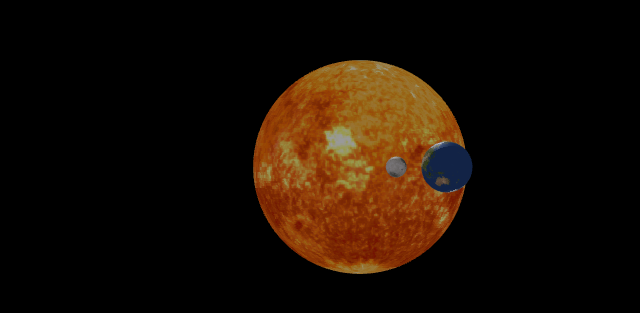
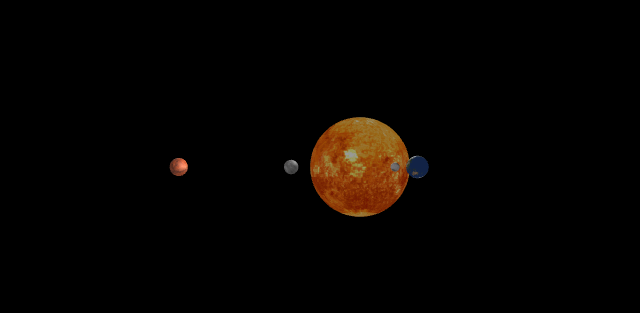
Before and after one commit to MartimBaptista/CG-WebGL, a plain HTML site: page SolarSystem.html in a window 1280 px wide. Shown: the part 241-554 px from the top of the page, without its empty margins (288-928 px from the left). Drawn offline with Linux system fonts and the light colour scheme; animation ran at ten frames a second.

Commit message:
added Mercury Venus Mars

```diff
--- a/SolarSystem.html
+++ b/SolarSystem.html
@@ -90,12 +90,18 @@
             const programInfo = twgl.createProgramInfo(gl, ["vs", "fs"]);
 
             const sun = twgl.primitives.createSphereBufferInfo(gl, 5, 100, 100);
+            const mercury = twgl.primitives.createSphereBufferInfo(gl, 0.7, 100, 100);
+            const venus = twgl.primitives.createSphereBufferInfo(gl, 1, 100, 100);
             const earth = twgl.primitives.createSphereBufferInfo(gl, 1, 100, 100);
             const moon = twgl.primitives.createSphereBufferInfo(gl, 0.4, 100, 100);
+            const mars = twgl.primitives.createSphereBufferInfo(gl, 1, 100, 100);
 
             var sun_tex = twgl.createTexture(gl, { src: '2k_sun.jpg' });
+            var mercury_tex = twgl.createTexture(gl, { src: '2k_mercury.jpg' });
+            var venus_tex = twgl.createTexture(gl, { src: '2k_venus_surface.jpg' });
             var earth_tex = twgl.createTexture(gl, { src: '2k_earth_daymap.jpg' });
             var moon_tex = twgl.createTexture(gl, { src: '2k_moon.jpg' });
+            var mars_tex = twgl.createTexture(gl, { src: '2k_mars.jpg' });
 
 
             const sun_uniforms = {
@@ -108,6 +114,25 @@
                 u_diffuse: sun_tex,
             };
 
+            const mercury_uniforms = {
+                u_lightWorldPos: [0, 10, 0],
+                u_lightColor: [1, 1, 1, 1],
+                u_ambient: [0, 0, 0, 1],
+                u_specular: [1, 1, 1, 1],
+                u_shininess: 10,
+                u_specularFactor: 0.5,
+                u_diffuse: mercury_tex,
+            };
+
+            const venus_uniforms = {
+                u_lightWorldPos: [0, 10, 0],
+                u_lightColor: [1, 1, 1, 1],
+                u_ambient: [0, 0, 0, 1],
+                u_specular: [1, 1, 1, 1],
+                u_shininess: 10,
+                u_specularFactor: 0.5,
+                u_diffuse: venus_tex,
+            };
             const earth_uniforms = {
                 u_lightWorldPos: [0, 10, 0],
                 u_lightColor: [1, 1, 1, 1],
@@ -128,6 +153,16 @@
                 u_diffuse: moon_tex,
             };
 
+            const mars_uniforms = {
+                u_lightWorldPos: [0, 10, 0],
+                u_lightColor: [1, 1, 1, 1],
+                u_ambient: [0, 0, 0, 1],
+                u_specular: [1, 1, 1, 1],
+                u_shininess: 10,
+                u_specularFactor: 0.5,
+                u_diffuse: mars_tex,
+            };
+
             function render(time) {
                 time = time * 0.001;
                 twgl.resizeCanvasToDisplaySize(gl.canvas);
@@ -140,10 +175,10 @@
                 const fov = 30 * Math.PI / 180;
                 const aspect = gl.canvas.clientWidth / gl.canvas.clientHeight;
                 const zNear = 0.5;
-                const zFar = 100;
+                const zFar = 200;
                 const projection = m4.perspective(fov, aspect, zNear, zFar);
 
-                const eye = [0, 0, 70];
+                const eye = [0, 0, 150];
                 const target = [0, 0, 0];
                 const up = [0, 1, 0];
                 const camera = m4.lookAt(eye, target, up);
@@ -170,6 +205,50 @@
                 twgl.drawBufferInfo(gl, sun);
                 //
 
+                //Mercury:
+                const mercury_pos = m4.identity();
+                //Parent Body Location
+                m4.translate(mercury_pos, [0,0,0,1], mercury_pos)
+                //translation around Sun
+                m4.rotateY(mercury_pos, time*2, mercury_pos)
+                m4.translate(mercury_pos, [8,0,0,1], mercury_pos)
+                m4.rotateY(mercury_pos, time*-2, mercury_pos)
+                //rotation and inclination
+                m4.rotateZ(mercury_pos, 0.4, mercury_pos)
+                m4.rotateY(mercury_pos, time, mercury_pos)
+
+                mercury_uniforms.u_viewInverse = camera;
+                mercury_uniforms.u_world = mercury_pos;
+                mercury_uniforms.u_worldInverseTranspose = m4.transpose(m4.inverse(mercury_pos));
+                mercury_uniforms.u_worldViewProjection = m4.multiply(viewProjection, mercury_pos);
+
+                twgl.setUniforms(programInfo, mercury_uniforms);
+                twgl.setBuffersAndAttributes(gl, programInfo, mercury);
+                twgl.drawBufferInfo(gl, mercury);
+                //
+
+                //Venus:
+                const venus_pos = m4.identity();
+                //Parent Body Location
+                m4.translate(venus_pos, [0,0,0,1], venus_pos)
+                //translation around Sun
+                m4.rotateY(venus_pos, time*1.5, venus_pos)
+                m4.translate(venus_pos, [12,0,0,1], venus_pos)
+                m4.rotateY(venus_pos, time*-1.5, venus_pos)
+                //rotation and inclination
+                m4.rotateZ(venus_pos, 0.4, venus_pos)
+                m4.rotateY(venus_pos, time, venus_pos)
+
+                venus_uniforms.u_viewInverse = camera;
+                venus_uniforms.u_world = venus_pos;
+                venus_uniforms.u_worldInverseTranspose = m4.transpose(m4.inverse(venus_pos));
+                venus_uniforms.u_worldViewProjection = m4.multiply(viewProjection, venus_pos);
+
+                twgl.setUniforms(programInfo, venus_uniforms);
+                twgl.setBuffersAndAttributes(gl, programInfo, venus);
+                twgl.drawBufferInfo(gl, venus);
+                //
+
                 //Earth:
                 const earth_pos = m4.identity();
                 terra = m4.identity();
@@ -177,7 +256,7 @@
                 m4.translate(earth_pos, [0,0,0,1], earth_pos)
                 //translation around Sun
                 m4.rotateY(earth_pos, time, earth_pos)
-                m4.translate(earth_pos, [12,0,0,1], earth_pos)
+                m4.translate(earth_pos, [18,0,0,1], earth_pos)
                 m4.rotateY(earth_pos, time*-1, earth_pos)
                 m4.copy(earth_pos, terra)
                 //rotation and inclination
@@ -216,6 +295,28 @@
                 twgl.drawBufferInfo(gl, moon);
                 //
 
+                //Mars:
+                const mars_pos = m4.identity();
+                //Parent Body Location
+                m4.translate(mars_pos, [0,0,0,1], mars_pos)
+                //translation around Sun
+                m4.rotateY(mars_pos, time*0.5, mars_pos)
+                m4.translate(mars_pos, [25,0,0,1], mars_pos)
+                m4.rotateY(mars_pos, time*-0.5, mars_pos)
+                //rotation and inclination
+                m4.rotateZ(mars_pos, 0.4, mars_pos)
+                m4.rotateY(mars_pos, time, mars_pos)
+
+                mars_uniforms.u_viewInverse = camera;
+                mars_uniforms.u_world = mars_pos;
+                mars_uniforms.u_worldInverseTranspose = m4.transpose(m4.inverse(mars_pos));
+                mars_uniforms.u_worldViewProjection = m4.multiply(viewProjection, mars_pos);
+
+                twgl.setUniforms(programInfo, mars_uniforms);
+                twgl.setBuffersAndAttributes(gl, programInfo, mars);
+                twgl.drawBufferInfo(gl, mars);
+                //
+
                 requestAnimationFrame(render);
             }
             requestAnimationFrame(render);
```
